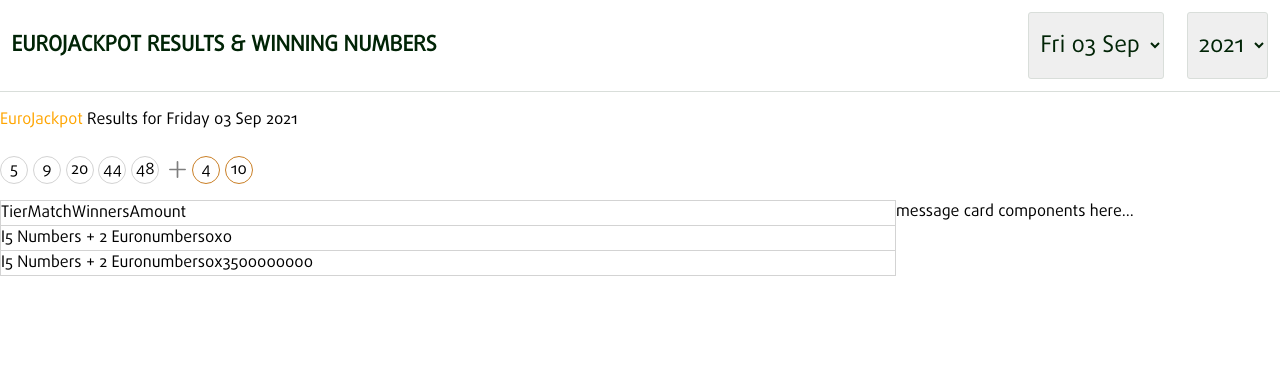
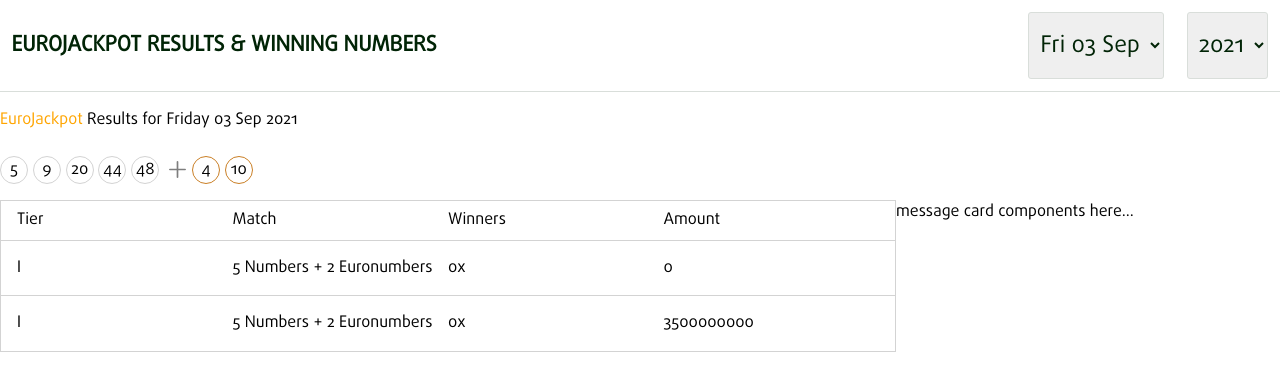
Before and after one commit to mihailgaberov/eurojackpot, a React (Create React App) app: page / in a window 1280 px wide. Shown: the top 390 px of the page. Built offline with nearby package versions, Linux system fonts and the light colour scheme.

Commit message:
:sparkles: Updated OddsRow component.

```diff
--- a/src/App.tsx
+++ b/src/App.tsx
@@ -22,7 +22,7 @@
       ]} euroNumbers={[ 4, 10 ]} />
       <MainContainer>
         <OddsContainer>
-          <OddsRow tier={'Tier'} match={'Match'} winners={'Winners'} amount={'Amount'} />
+          <OddsRow tier={'Tier'} match={'Match'} winners={'Winners'} amount={'Amount'} isTitle={true} />
           {Object.values({
             "rank0": {
               "winners": 0,
@@ -35,7 +35,10 @@
               "prize": 3500000000
             }
           }).map((odd, idx) => {
-            return <OddsRow key={idx} tier={'I'} match={'5 Numbers + 2 Euronumbers'} winners={'0x'}
+            return <OddsRow key={idx}
+                            tier={'I'}
+                            match={'5 Numbers + 2 Euronumbers'}
+                            winners={'0x'}
                             amount={odd.prize.toString()} />
           })}
         </OddsContainer>
--- a/src/components/OddsRow/index.tsx
+++ b/src/components/OddsRow/index.tsx
@@ -6,11 +6,12 @@
   match: string;
   winners: string;
   amount: string;
+  isTitle?: boolean;
 }
 
-const OddsRow: FunctionComponent<OddsRowProps> = ({ tier, match, winners, amount }) => {
+const OddsRow: FunctionComponent<OddsRowProps> = ({ tier, match, winners, amount, isTitle= false }) => {
   return (
-    <Container>
+    <Container isTitle={isTitle}>
       <div>{tier}</div>
       <div>{match}</div>
       <div>{winners}</div>
--- a/src/components/OddsRow/styles.tsx
+++ b/src/components/OddsRow/styles.tsx
@@ -1,8 +1,20 @@
 import styled from "styled-components";
 
-export const Container = styled.div`
+interface ContainerProps {
+  isTitle: boolean;
+}
+
+export const Container = styled.div<ContainerProps>`
   display: flex;
+  justify-content: space-between;
+  align-items: center;
+  height: ${props => props.isTitle ? '2.5em' : '3.5em'};
   border: 1px solid lightgray;
+  padding: 0 1em;
+
+  div {
+    width: 25%;
+  }
 
   &:first-child {
     border-bottom: none;
```
